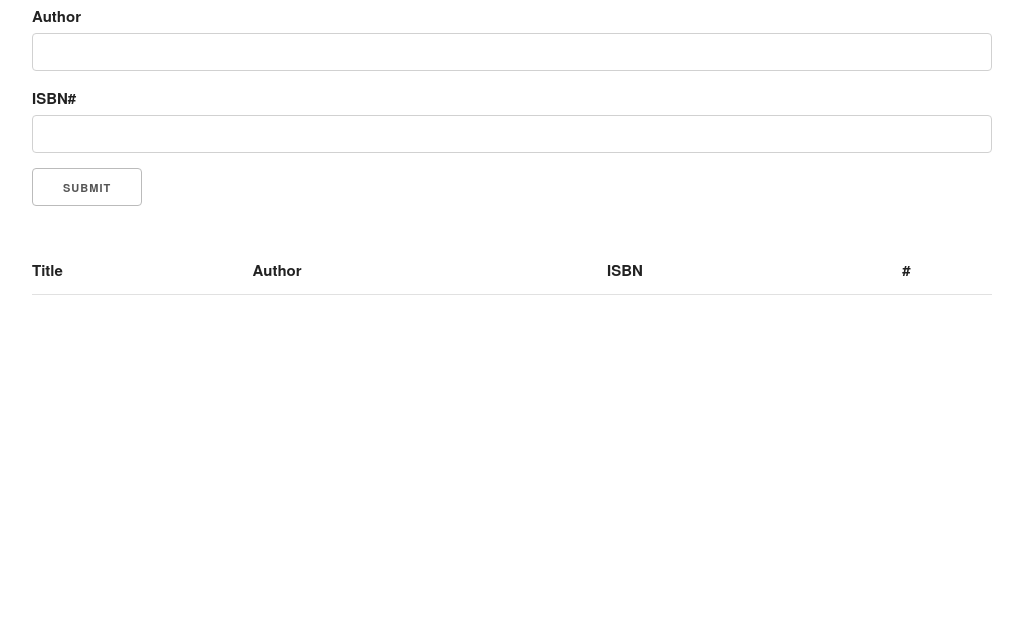
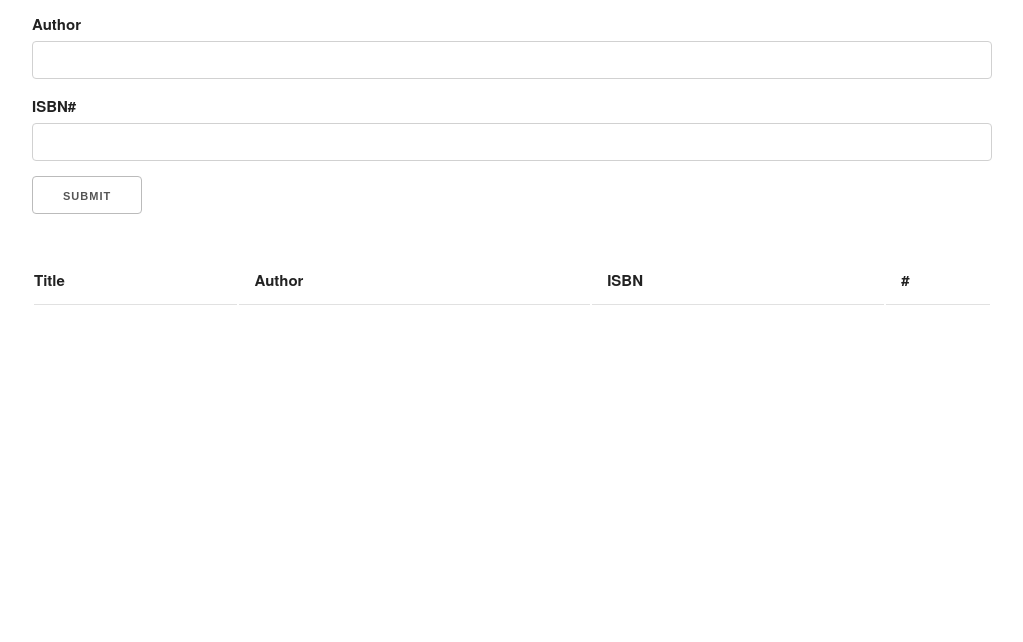
Before and after one commit to khaled-hossain-code/booklist_oop, a website: page index.html in a window 1280 px wide. Shown: the part 158-800 px from the top of the page, without its empty margins (128-1151 px from the left). Drawn offline with nearby package versions, Linux system fonts and the light colour scheme.

Commit message:
add skeleton css

```diff
--- a/index.html
+++ b/index.html
@@ -4,8 +4,7 @@
   <meta charset="UTF-8">
   <meta name="viewport" content="width=device-width, initial-scale=1.0">
   <meta http-equiv="X-UA-Compatible" content="ie=edge">
-  <link rel="stylesheet" href="node_modules/skeleton-css/css/normalize.css"/>
-  <link rel="stylesheet" href="node_modules/skeleton-css/css/skeleton.css"/>
+  <link rel="stylesheet" href="https://cdnjs.cloudflare.com/ajax/libs/skeleton/2.0.4/skeleton.css" />
   <link rel="stylesheet" href="style.css">
   <title>Book List</title>
 </head>
```
